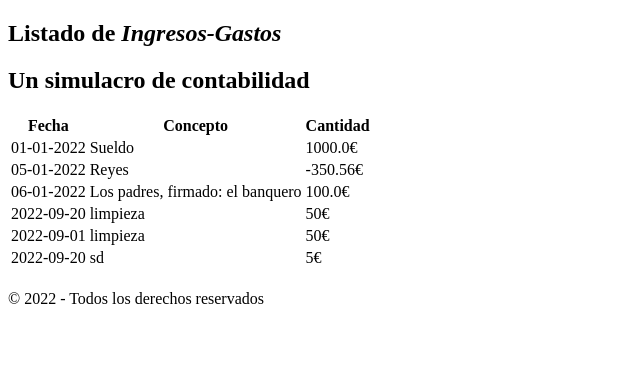
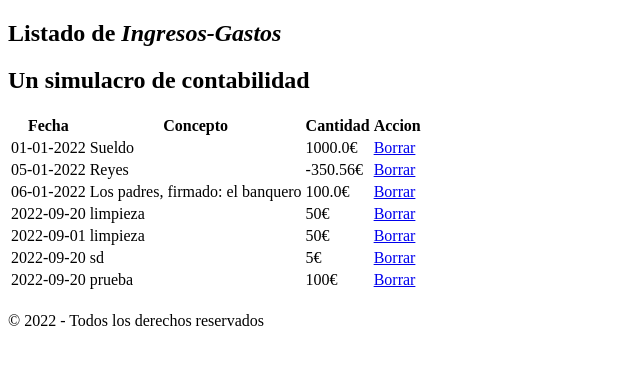
Before and after one commit to Edug89/ingresos_gastos, a Flask app: page / in a window 1280 px wide. Shown: the part 60-425 px from the top of the page, without its empty margins (0-640 px from the left). Run offline with Flask 2, Linux system fonts and the light colour scheme.

Commit message:
Nueva version introducimos borrar, aun no funciona

```diff
--- a/data/movimientos.txt
+++ b/data/movimientos.txt
@@ -4,3 +4,4 @@
 2022-09-20,limpieza,50
 2022-09-01,limpieza,50
 2022-09-20,sd,5
+2022-09-20,prueba,100
--- a/registro_ig/routes.py
+++ b/registro_ig/routes.py
@@ -49,3 +49,7 @@ def validaFormulario(camposFormulario):
         errores.append("Introduce una cantidad positiva o negativa")
 
     return errores
+
+@app.route("/borrar/<int:id>", methods=["GET", "POST"])
+def borrar(id):
+    return f"Deberia borrar el registro {id}"
--- a/registro_ig/templates/index.html
+++ b/registro_ig/templates/index.html
@@ -10,6 +10,7 @@
                         <th>Fecha</th>
                         <th>Concepto</th>
                         <th>Cantidad</th>
+                        <th>Accion</th>
                     </tr>
                 </thead>
                 <tbody>
@@ -18,6 +19,7 @@
                         <td>{{registro [0] }}</td>
                         <td>{{registro [1] }}</td>
                         <td>{{registro [2] }}€</td>
+                        <td><a href="/borrar/{{ registro[0] }}">Borrar</a></td>
                     </tr>
                     {% endfor %}
                 </tbody>
```
